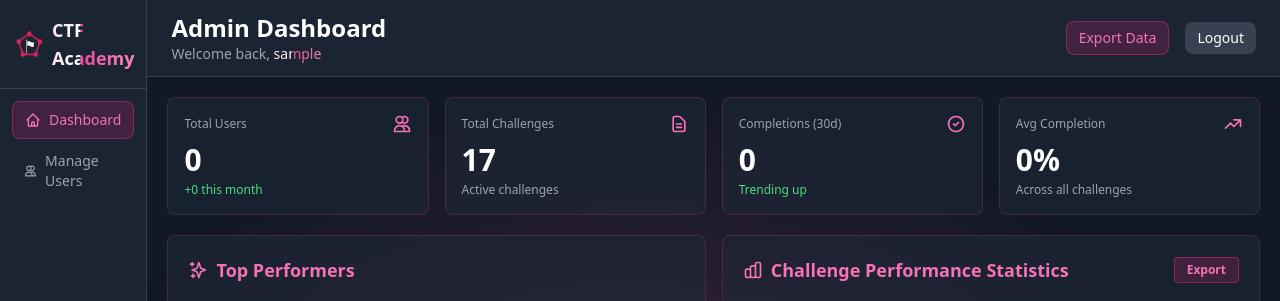
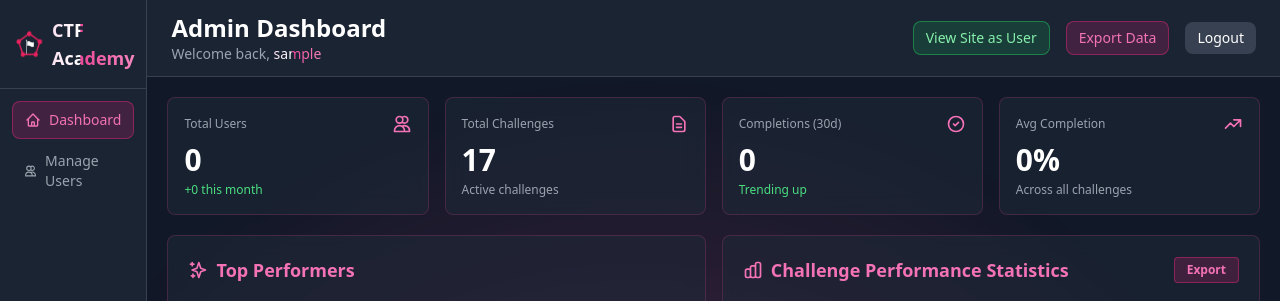
Before and after one commit to tallbreadstick/CSIT327-G1-ctf-academy, a Django app: page /admin/dashboard/ in a window 1280 px wide. Shown: the top 301 px of the page. Run offline with Django 5.2, Linux system fonts and the light colour scheme; the visitor is signed in with stand-in values (Sample User, id 1); data comes from the database, SQL or seed files in the repository; parts of the project's set-up code (start-up, migrations or seed data) failed here and were passed over; some libraries are stand-ins or nearby versions.

Commit message:
fix supabase error

```diff
--- a/ctf_academy/accounts/templates/accounts/admin_dashboard.html
+++ b/ctf_academy/accounts/templates/accounts/admin_dashboard.html
@@ -82,6 +82,10 @@
                 </div>
 
                 <div class="flex items-center space-x-4">
+                    <a href="{% url 'switch_admin_view_mode' %}?mode=user&next={% url 'home' %}"
+                       class="px-3 py-1.5 bg-green-600/20 text-green-300 border border-green-500/50 rounded-lg text-sm hover:bg-green-600/30 transition">
+                        View Site as User
+                    </a>
                     <button onclick="exportData('users')" class="px-3 py-1.5 bg-pink-600/20 text-pink-400 border border-pink-600/50 rounded-lg text-sm hover:bg-pink-600/30 transition">
                         Export Data
                     </button>
--- a/ctf_academy/accounts/urls.py
+++ b/ctf_academy/accounts/urls.py
@@ -31,6 +31,7 @@ from .views import (
     admin_challenge_analytics,
     admin_category_stats,
     admin_export_data,
+    switch_admin_view_mode,
 )
 from rest_framework_simplejwt.views import TokenRefreshView
 
@@ -70,6 +71,7 @@ urlpatterns = [
     # === ADMIN ENDPOINTS ===
     # User Management
     path("admin/dashboard/", admin_dashboard_page, name="admin_dashboard_page"),
+    path("admin/switch-view/", switch_admin_view_mode, name="switch_admin_view_mode"),
     path("admin/users/", admin_users_page, name="admin_users_page"),
     path("api/admin/users/", admin_users_list, name="admin_users_list"),
     path("api/admin/users/<int:user_id>/", admin_user_detail, name="admin_user_detail"),  # ADD THIS LINE
--- a/ctf_academy/accounts/views.py
+++ b/ctf_academy/accounts/views.py
@@ -15,6 +15,7 @@ from django.http import JsonResponse, HttpResponseBadRequest
 import traceback
 from django.views.decorators.csrf import csrf_exempt
 from django.utils import timezone
+from django.utils.http import url_has_allowed_host_and_scheme
 
 # --- ADDED IMPORTS FOR JWT AND API PROTECTION ---
 from .serializers import MyTokenObtainPairSerializer
@@ -32,6 +33,18 @@ from django.db.models.functions import TruncDate
 from datetime import timedelta
 from django.core.paginator import Paginator
 from django.utils import timezone
+# --- ADMIN VIEW MODE FLAGS ---
+ADMIN_VIEW_SESSION_KEY = "admin_view_mode"
+ADMIN_VIEW_MODE_ADMIN = "admin"
+ADMIN_VIEW_MODE_USER = "user"
+
+
+def get_admin_view_mode(request):
+    return request.session.get(ADMIN_VIEW_SESSION_KEY, ADMIN_VIEW_MODE_ADMIN)
+
+
+def set_admin_view_mode(request, mode):
+    request.session[ADMIN_VIEW_SESSION_KEY] = mode
 
 
 # --- NEW VIEW TO GENERATE TOKEN WITH CUSTOM PAYLOAD ---
@@ -76,7 +89,8 @@ class ProtectedDataView(APIView):
 
 def home_page(request):
     if request.user.is_authenticated and request.user.is_superuser:
-        return redirect("admin_dashboard_page")
+        if get_admin_view_mode(request) != ADMIN_VIEW_MODE_USER:
+            return redirect("admin_dashboard_page")
     return render(request, "accounts/home.html")
 
 def about_page(request):
@@ -125,8 +139,10 @@ def login_page(request):
             login(request, user)
             # Redirect without message
             if user.is_superuser:
+                set_admin_view_mode(request, ADMIN_VIEW_MODE_ADMIN)
                 return redirect("admin_dashboard_page")
             else:
+                request.session.pop(ADMIN_VIEW_SESSION_KEY, None)
                 return redirect("home")
         else:
             messages.error(request, "Invalid credentials")
@@ -933,6 +949,7 @@ Be helpful, encouraging, and educational. Keep responses concise and actionable.
 @user_passes_test(is_admin)
 def admin_dashboard_page(request):
     """Enhanced admin dashboard with comprehensive analytics"""
+    set_admin_view_mode(request, ADMIN_VIEW_MODE_ADMIN)
 
     # === USER STATISTICS ===
     total_users = User.objects.filter(is_active=True).count()
@@ -1061,6 +1078,20 @@ def admin_dashboard_page(request):
     }
 
     return render(request, "accounts/admin_dashboard.html", context)
+
+
+@login_required
+@user_passes_test(is_admin)
+def switch_admin_view_mode(request):
+    mode = request.GET.get("mode", ADMIN_VIEW_MODE_ADMIN)
+    target_mode = mode if mode in {ADMIN_VIEW_MODE_ADMIN, ADMIN_VIEW_MODE_USER} else ADMIN_VIEW_MODE_ADMIN
+    set_admin_view_mode(request, target_mode)
+
+    next_url = request.GET.get("next")
+    if not next_url or not url_has_allowed_host_and_scheme(next_url, allowed_hosts={request.get_host()}):
+        fallback = "home" if target_mode == ADMIN_VIEW_MODE_USER else "admin_dashboard_page"
+        next_url = reverse(fallback)
+    return redirect(next_url)
 
 
 # ============================================================================
```
Also changed, not shown: ctf_academy/accounts/templates/cotton/navbar.html (+28 -5 lines).
